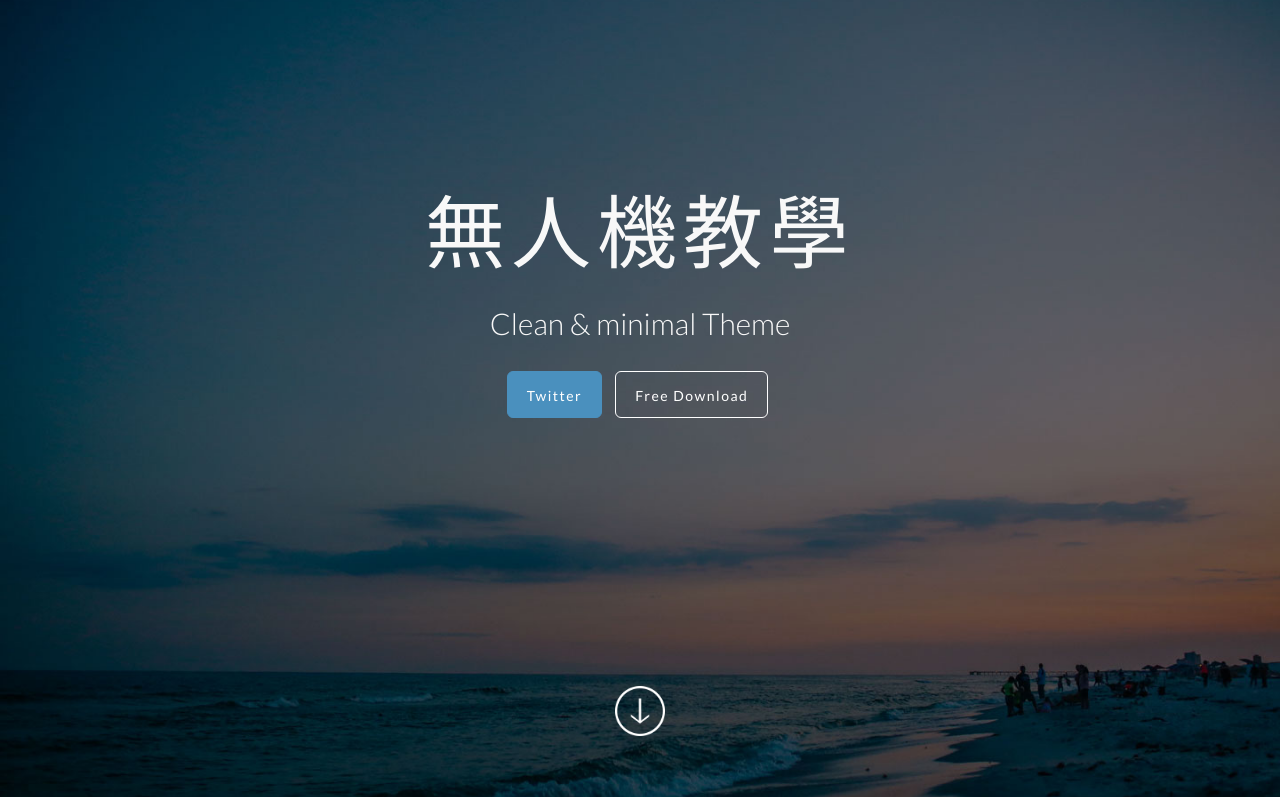
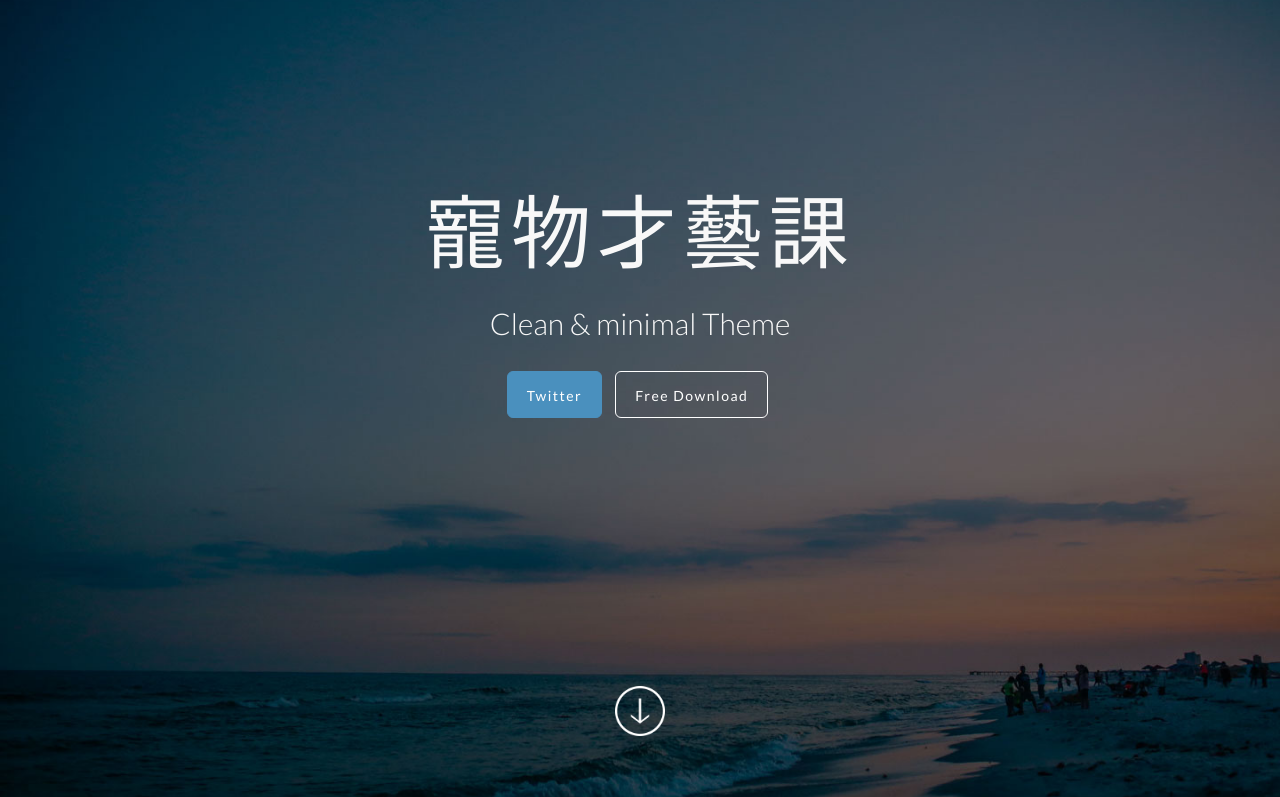
Before and after one commit to meihs/webwx7, a plain HTML site: page index.html in a window 1280 px wide. Shown: the top 797 px of the page. Drawn offline with Linux system fonts and the light colour scheme.

Commit message:
Update index.html

```diff
--- a/index.html
+++ b/index.html
@@ -12,7 +12,7 @@
     <meta name="description" content="Flatfy Free Flat and Responsive HTML5 Template ">
     <meta name="author" content="">
 
-    <title>Meihsien的html</title>
+    <title>Meihsien的教學</title>
 
     <!-- Bootstrap core CSS -->
     <link href="css/bootstrap.min.css" rel="stylesheet">
@@ -59,7 +59,7 @@
 	<!-- FullScreen -->
     <div class="intro-header">
 		<div class="col-xs-12 text-center abcen1">
-			<h1 class="h1_home wow fadeIn" data-wow-delay="0.4s">無人機教學</h1>
+			<h1 class="h1_home wow fadeIn" data-wow-delay="0.4s">寵物才藝課</h1>
 			<h3 class="h3_home wow fadeIn" data-wow-delay="0.6s">Clean & minimal Theme</h3>
 			<ul class="list-inline intro-social-buttons">
 				<li><a href="https://twitter.com/galantiandrea" class="btn  btn-lg mybutton_cyano wow fadeIn" data-wow-delay="0.8s"><span class="network-name">Twitter</span></a>
```
